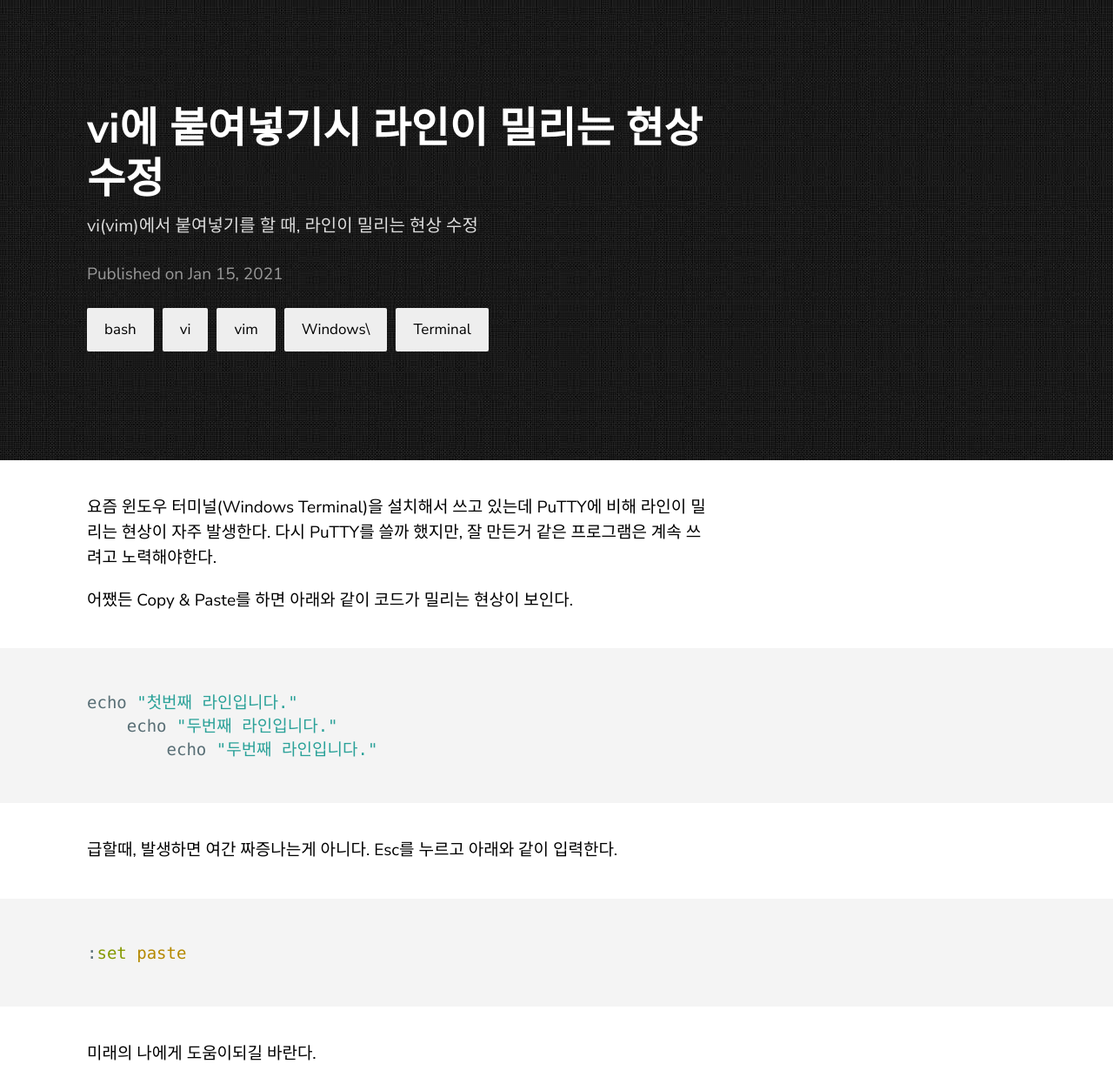
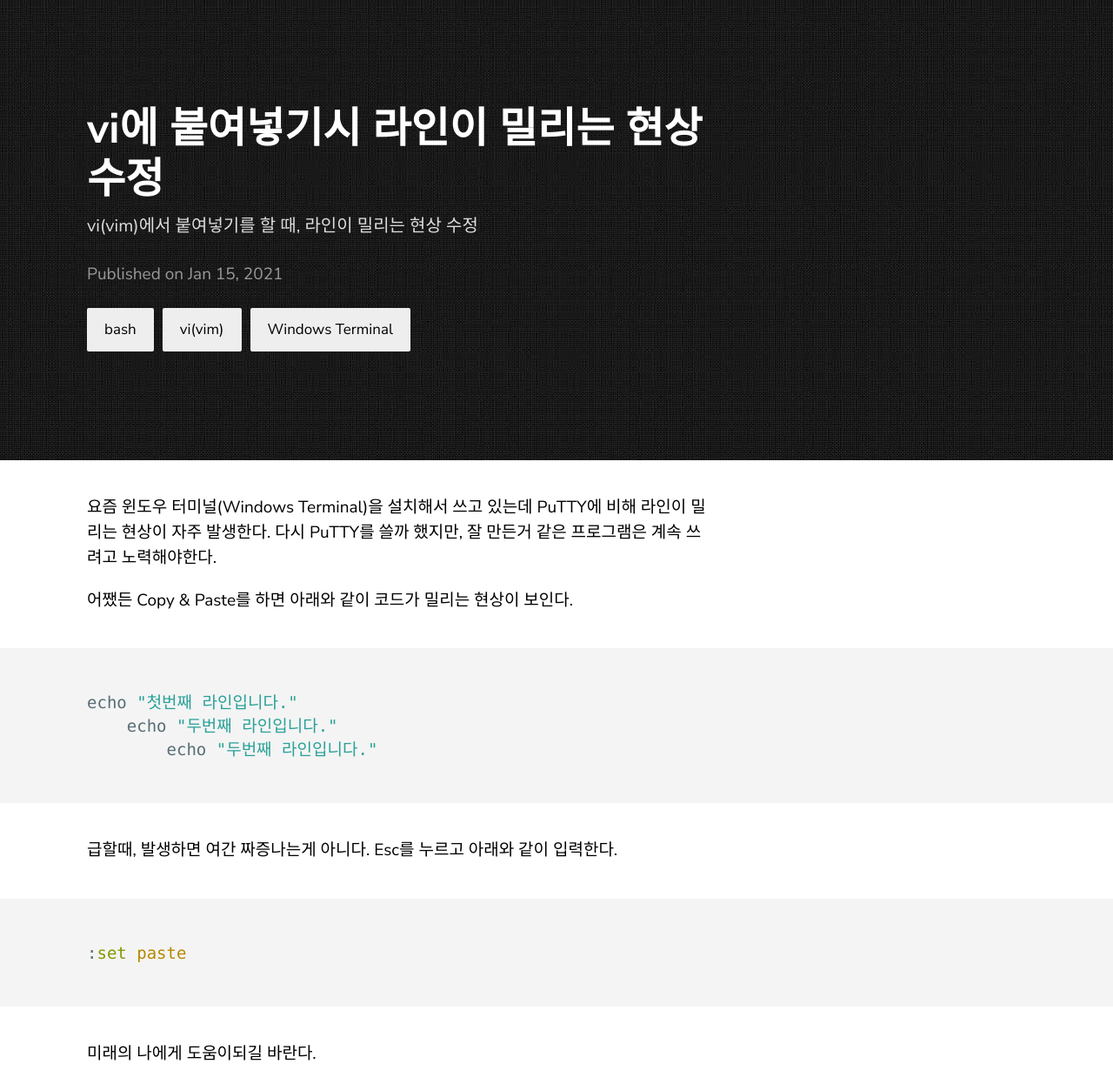
Before and after one commit to zdevowl/zdevowl.github.io, a Jekyll site: the page built from _posts/2021-01-15-vim-paste.md, in a window 1280 px wide. Shown: the whole page at 87% size. Built offline with Jekyll 4.4.1, drawn with Linux system fonts in a browser that asks for light colours.

```diff
--- a/_posts/2021-01-15-vim-paste.md
+++ b/_posts/2021-01-15-vim-paste.md
@@ -3,7 +3,10 @@ layout: post
 title:  "vi에 붙여넣기시 라인이 밀리는 현상 수정"
 description: vi(vim)에서 붙여넣기를 할 때, 라인이 밀리는 현상 수정
 date:   2021-01-15 15:30:00 +0900
-categories: bash vi vim Windows\ Terminal
+categories:
+    - bash
+    - vi(vim)
+    - Windows Terminal
 ---
 요즘 윈도우 터미널(Windows Terminal)을 설치해서 쓰고 있는데 PuTTY에 비해 라인이 밀리는 현상이 자주 발생한다.
 다시 PuTTY를 쓸까 했지만, 잘 만든거 같은 프로그램은 계속 쓰려고 노력해야한다.
```
